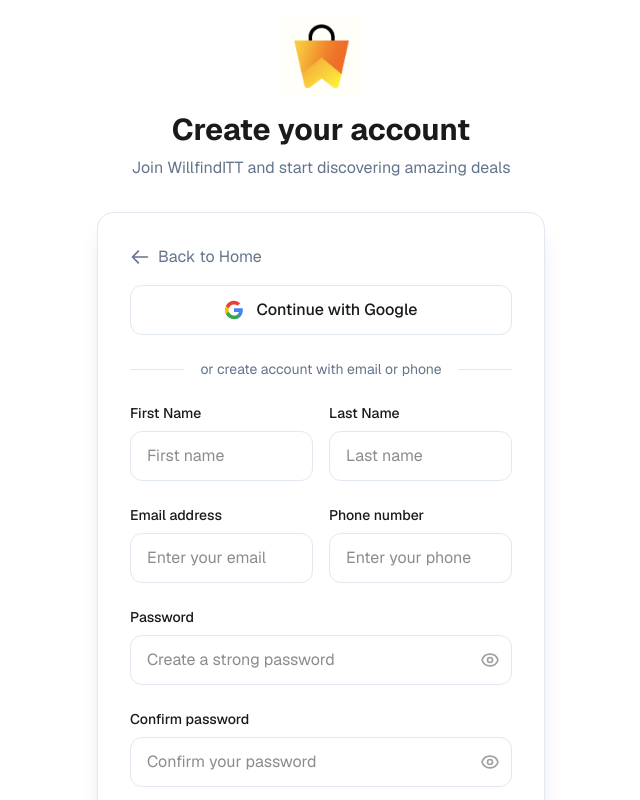
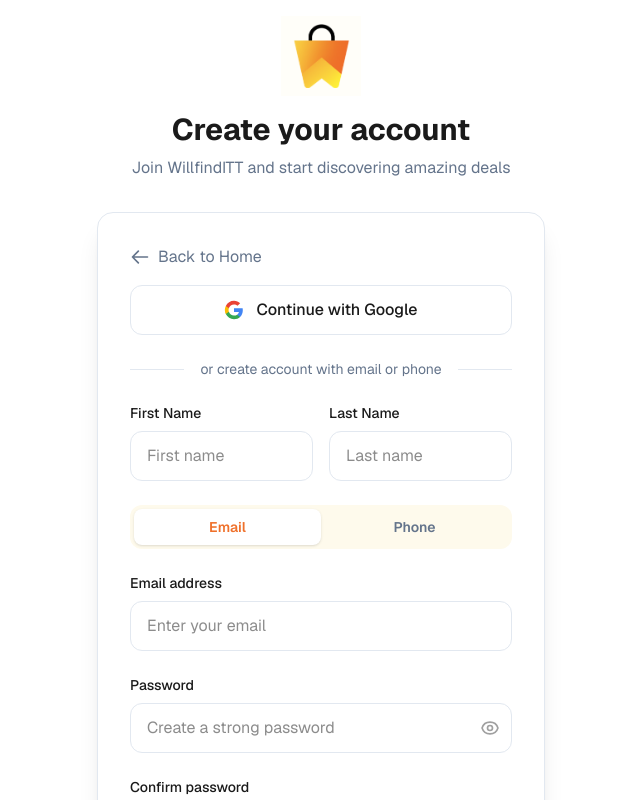
Before and after one commit to teincsolutions/willfinditt-web, a Next.js app: page /auth/register in a window 1280 px wide. Shown: the top 800 px of the page, without its empty margins (319-959 px from the left). Built offline with nearby package versions, Linux system fonts and the light colour scheme; no server answers.

Commit message:
fix: registeration only one opt

```diff
--- a/src/app/auth/register/page.tsx
+++ b/src/app/auth/register/page.tsx
@@ -74,6 +74,9 @@ export default function RegisterPage() {
   const [showPassword, setShowPassword] = useState(false);
   const [showConfirmPassword, setShowConfirmPassword] = useState(false);
   const [isLoading, setIsLoading] = useState(false);
+  const [registerMethod, setRegisterMethod] = useState<'EMAIL' | 'PHONE'>(
+    'EMAIL'
+  );
 
   const {
     register: registerField,
@@ -245,7 +248,34 @@ export default function RegisterPage() {
               </div>
             </div>
 
-            <div className="grid grid-cols-1 md:grid-cols-2 gap-4">
+            {/* Registration Method Toggle */}
+            <div className="flex bg-background-primary p-1 rounded-xl mb-6">
+              <button
+                type="button"
+                onClick={() => setRegisterMethod('EMAIL')}
+                className={`flex-1 py-2 text-sm font-semibold rounded-lg transition-all ${
+                  registerMethod === 'EMAIL'
+                    ? 'bg-white text-primary shadow-sm'
+                    : 'text-text-gray hover:text-text'
+                }`}
+              >
+                Email
+              </button>
+              <button
+                type="button"
+                onClick={() => setRegisterMethod('PHONE')}
+                className={`flex-1 py-2 text-sm font-semibold rounded-lg transition-all ${
+                  registerMethod === 'PHONE'
+                    ? 'bg-white text-primary shadow-sm'
+                    : 'text-text-gray hover:text-text'
+                }`}
+              >
+                Phone
+              </button>
+            </div>
+
+            <div className="grid grid-cols-1 gap-4">
+              {registerMethod === 'EMAIL' && (
                 <div>
                   <label className="block text-sm font-medium text-text mb-2">
                     Email address
@@ -262,6 +292,9 @@ export default function RegisterPage() {
                     </p>
                   )}
                 </div>
+              )}
+
+              {registerMethod === 'PHONE' && (
                 <div>
                   <label className="block text-sm font-medium text-text mb-2">
                     Phone number
@@ -278,6 +311,7 @@ export default function RegisterPage() {
                     </p>
                   )}
                 </div>
+              )}
             </div>
 
             <div>
```
Lines whose indentation alone changed are shown as unchanged.
